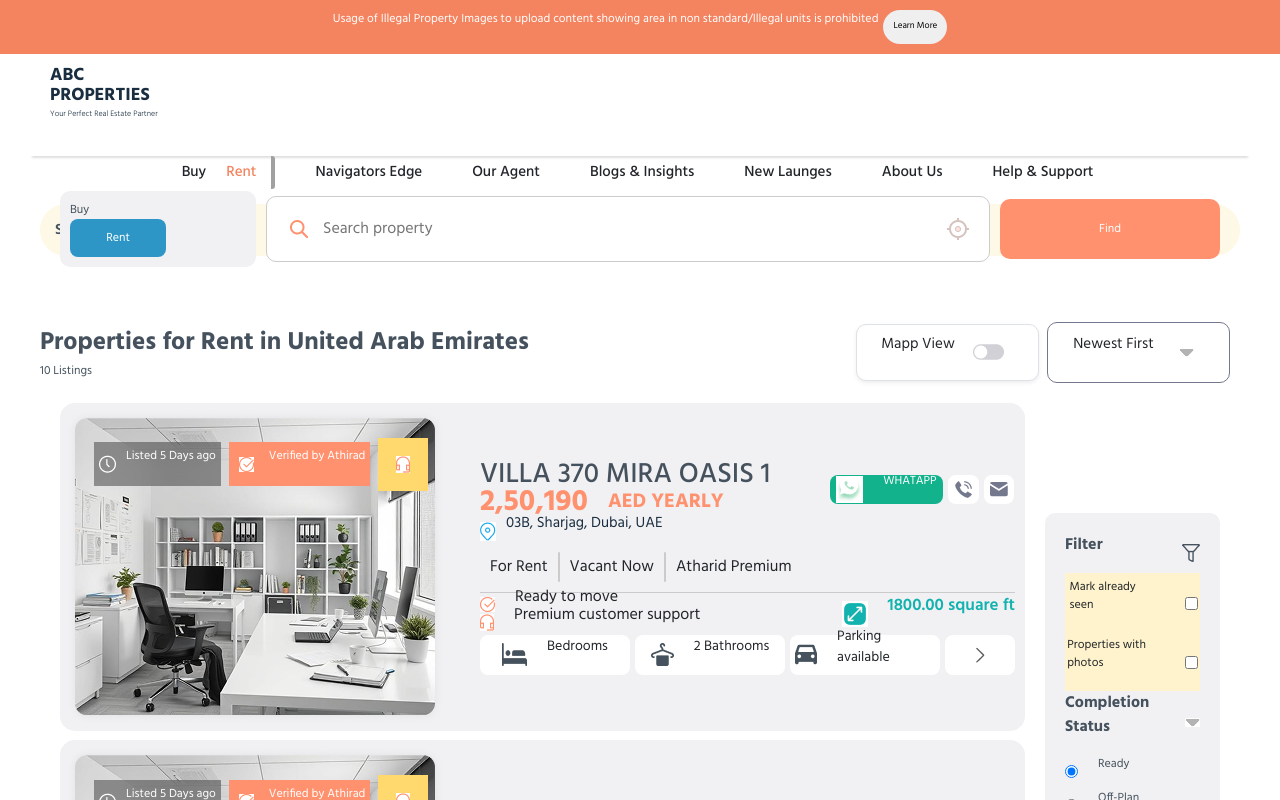
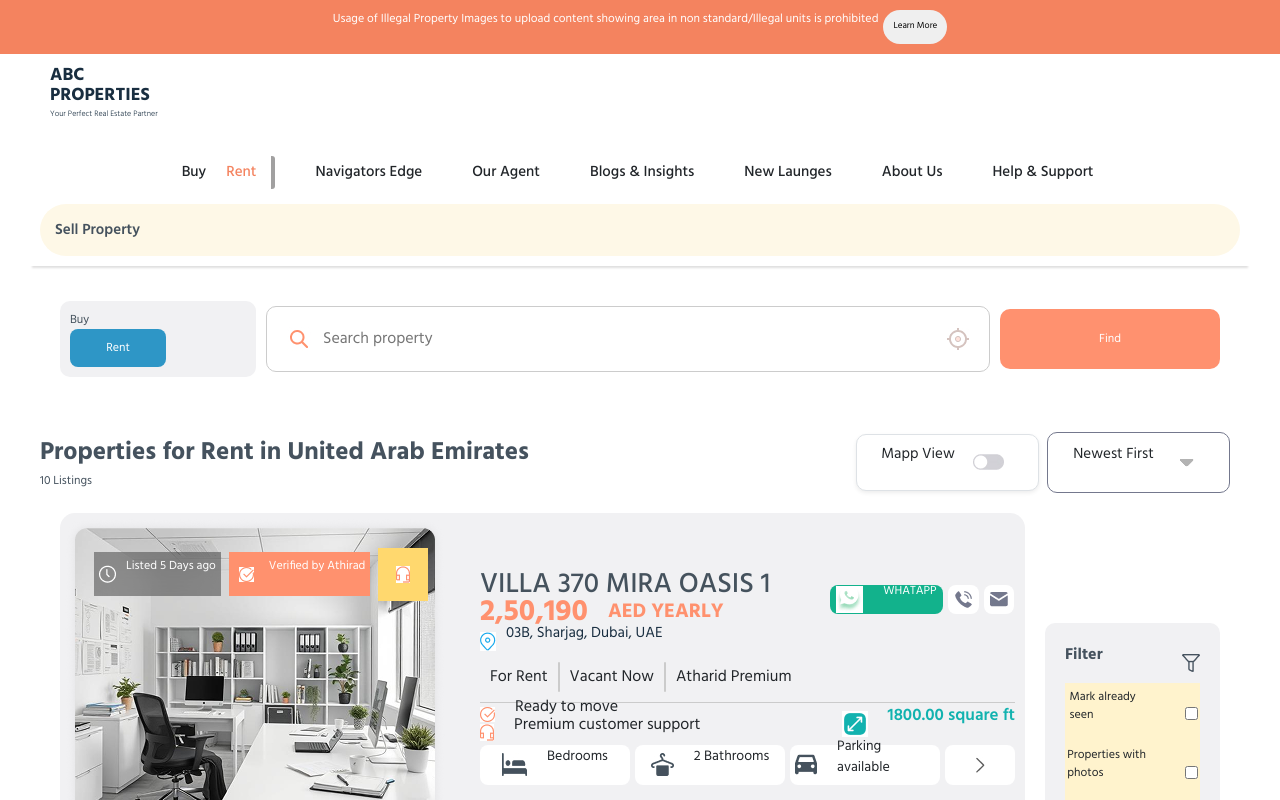
Before and after one commit to ShilpaBabeendran/react-apllication, a React (Create React App) app: page / in a window 1280 px wide. Shown: the top 800 px of the page. Built offline with nearby package versions, Linux system fonts and the light colour scheme; a web font is replaced by a local one.

Commit message:
css change

```diff
--- a/src/Components/HomePage/home.css
+++ b/src/Components/HomePage/home.css
@@ -33,6 +33,17 @@ body{
 
 }
 
+.nav {
+    display: flex;
+    justify-content: center;
+    align-items: center;
+    padding: 10px;
+    gap: 60px;
+    /* height: 102px; */
+    padding: 10px;
+    box-shadow: 0 4px 2px -2px rgba(98, 97, 97, 0.2);
+}
+
 
 /* responsive-said */
 
@@ -64,16 +75,7 @@ body{
 
 /* navigation */
 
-.nav {
-  display: flex;
-    justify-content: center;
-    align-items: center;
-    padding: 10px;
-    gap: 60px;
-    height: 102px;
-    padding: 10px;
-    box-shadow: 0 4px 2px -2px rgba(98, 97, 97, 0.2);
-  }
+
 
 
   /* nav abc */
```
